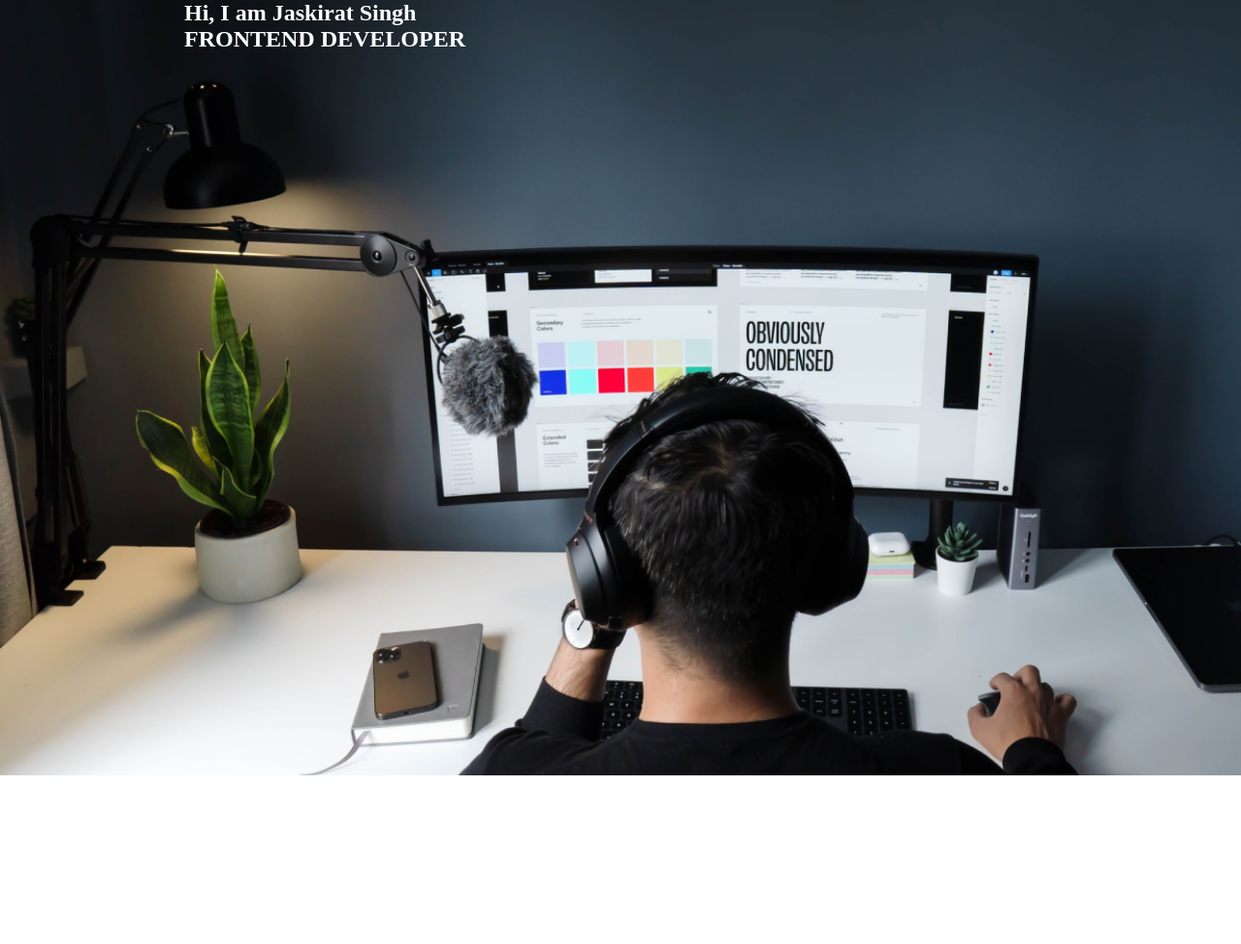
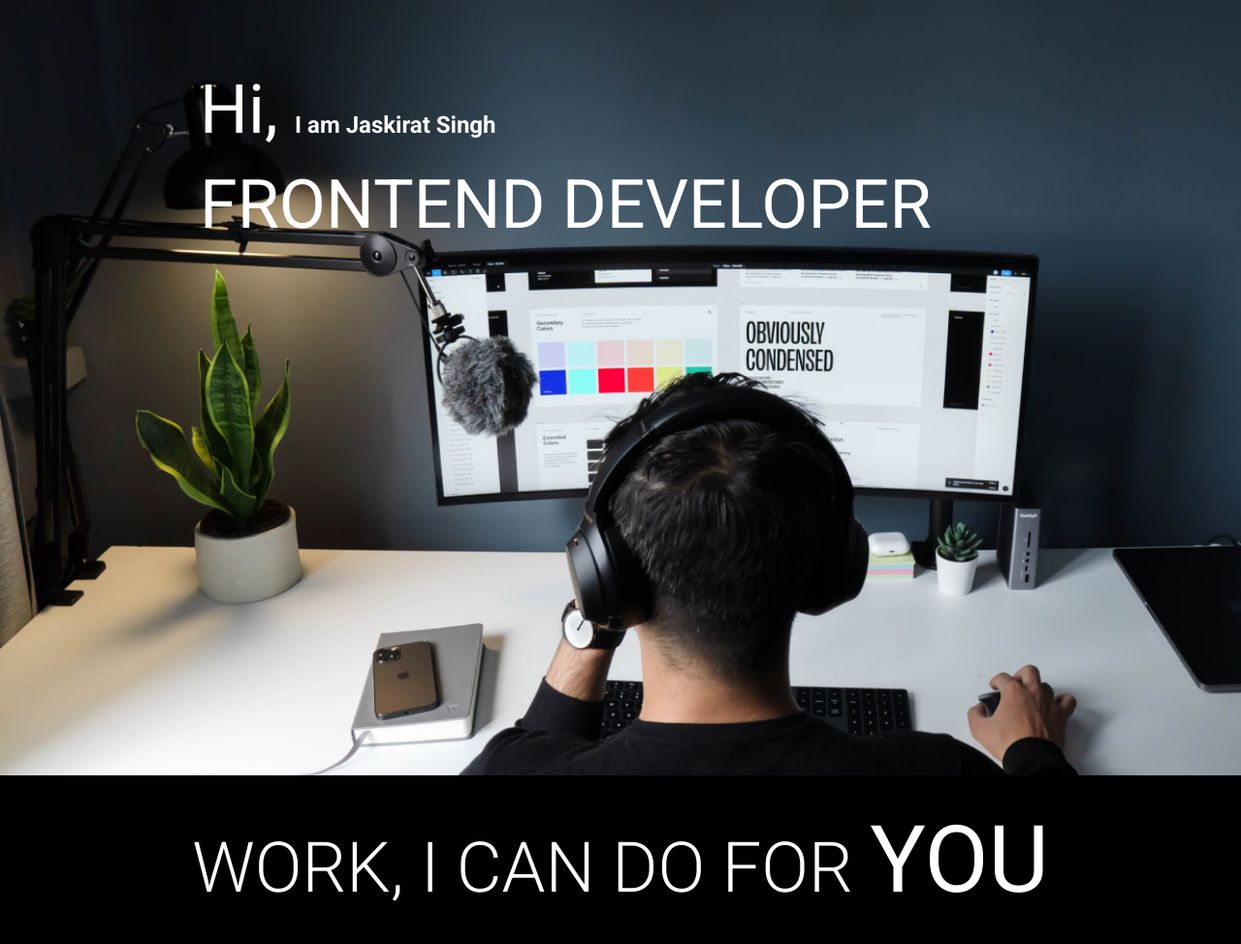
Before and after one commit to jaskirat544/Landing_page, a plain HTML site: page index.html in a window 1280 px wide. Shown: the whole page at 97% size. Before the commit the page ends 800 px from the top, so only its background shows below. Drawn offline with Linux system fonts and the light colour scheme.

Commit message:
changes in font size

```diff
--- a/index.html
+++ b/index.html
@@ -9,9 +9,12 @@
 <body>
     <section class="conainer">
         <div class="textsection">
-            <h2>Hi, I am Jaskirat Singh</h2>
-            <h1>FRONTEND DEVELOPER</h1>
+            <h2><span class="lg_text">Hi, </span>I am Jaskirat Singh</h2>
+            <h1 class="lg_text">FRONTEND DEVELOPER</h1>
         </div>
+    </section>
+    <section class="black_box">
+        <h2>WORK, I CAN DO FOR <SPAN>YOU</SPAN></h2>
     </section>
 </body>
 </html>
--- a/style.css
+++ b/style.css
@@ -1,3 +1,4 @@
+@import url('https://fonts.googleapis.com/css2?family=Roboto:ital,wght@0,100;0,300;0,400;0,500;0,700;0,900;1,100;1,300;1,400;1,500;1,700;1,900&display=swap');
 *{
     margin: 0;
     padding: 0;
@@ -10,8 +11,37 @@
     background-size: cover;
 
 }
+
+body,
+html{
+    line-height: 1.4;
+    font-weight: 300px;
+    font-family: "Roboto", sans-serif;
+}
 .textsection{
     color: white;
     max-width: 900px;
     margin: 0 auto;
+    padding-top: 64px;
+    padding-left: 16px;
 }
+.lg_text{
+    font-size: 70px ;
+    font-weight: 400;
+}
+.black_box{
+    background-color: black;
+    padding: 20px;
+}
+.black_box h2{
+    font-size: 72px;
+    color: white;
+    text-align: center;
+    font-weight: 300;
+}
+.black_box h2 span{
+    font-weight: 400;
+    font-size: 96px ;
+
+
+}
```
